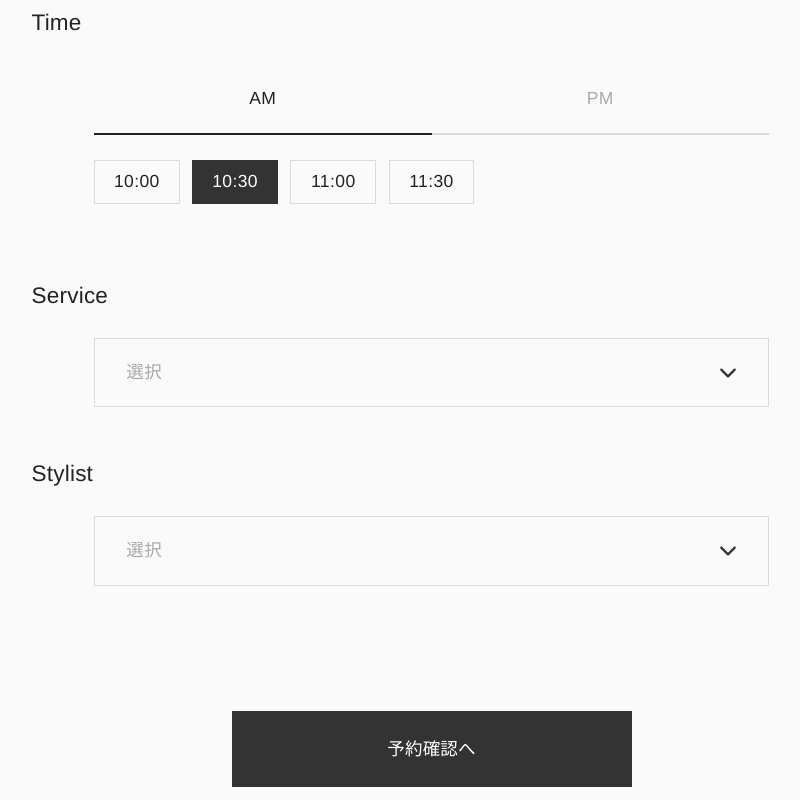
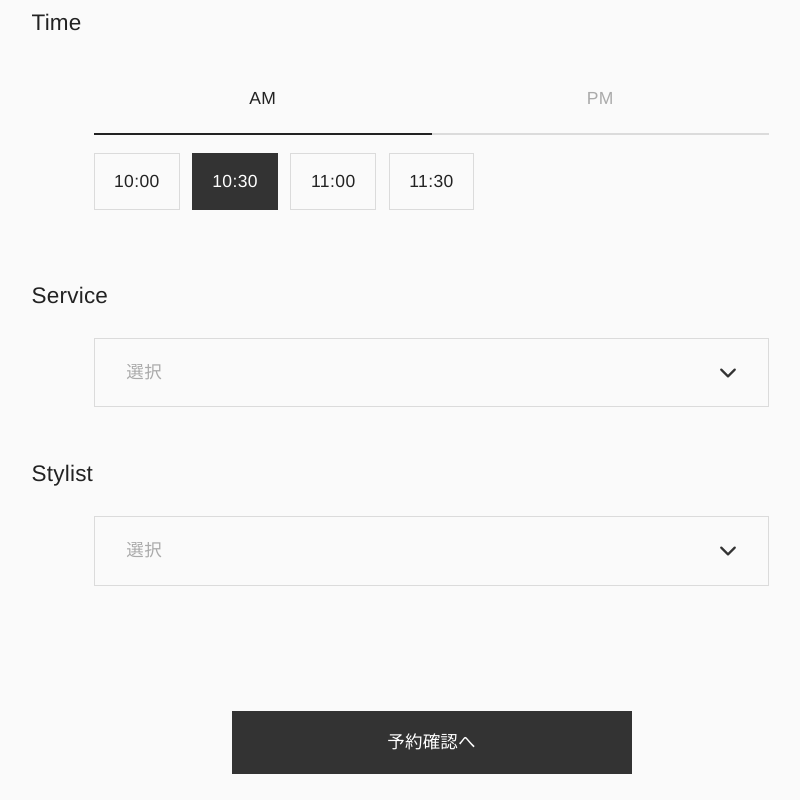
Before and after one commit to koma104/hairsalon-vdo, a Next.js app: page /reserve in a window 1280 px wide. Shown: the part 860-1660 px from the top of the page, without its empty margins (201-1001 px from the left). Built offline with nearby package versions, Linux system fonts and the light colour scheme; a web font is replaced by a local one.

Commit message:
style: ボタン最大幅、スタイル整理など微調整

```diff
--- a/src/app/page.module.css
+++ b/src/app/page.module.css
@@ -337,10 +337,11 @@
 
 .menu-button-wrapper {
   text-align: center;
+  max-width: calc(var(--spacing-3xl) * 4);
+  margin-inline: auto;
 
   @media (min-width: 768px) {
     max-width: calc(var(--spacing-3xl) * 4);
-    margin: 0 auto;
 
     & button {
       font-size: var(--font-sm);
--- a/src/app/reserve/reserve.module.css
+++ b/src/app/reserve/reserve.module.css
@@ -22,7 +22,7 @@
   width: 100%;
 
   @media (min-width: 768px) {
-    padding-inline: calc(var(--spacing-xl) + var(--spacing-xs));
+    padding-inline: calc(var(--spacing-md) * 2);
   }
 }
 
@@ -30,7 +30,7 @@
   width: 100%;
   padding-block: var(--spacing-sm);
   padding-inline: var(--spacing-md);
-  font-size: var(--font-md);
+  font-size: var(--font-sm);
   line-height: 1;
   border: 1px solid var(--color-gray-20);
   background-color: var(--color-gray-05);
@@ -39,10 +39,6 @@
   background-repeat: no-repeat;
   background-position: right var(--spacing-md) center;
   background-size: 1em;
-
-  @media (min-width: 768px) {
-    font-size: var(--font-sm);
-  }
 }
 
 /* プレースホルダー状態の文字色を変更 */
@@ -53,6 +49,8 @@
 .reserve-button-wrapper {
   display: grid;
   place-items: center;
+  max-width: calc(var(--spacing-3xl) * 4);
+  margin-inline: auto;
 
   @media (min-width: 768px) {
     max-width: calc(var(--spacing-3xl) * 4);
--- a/src/components/Button/Button.module.css
+++ b/src/components/Button/Button.module.css
@@ -1,8 +1,8 @@
 .button {
   width: 100%;
-  padding-block: var(--spacing-sm);
+  padding-block: calc(var(--spacing-xs) * 1.5);
   padding-inline: var(--spacing-md);
-  font-size: var(--font-md);
+  font-size: var(--font-sm);
   text-align: center;
   letter-spacing: 0.01em;
   text-transform: uppercase;
@@ -16,10 +16,6 @@
 .primary {
   background-color: var(--color-gray-60);
   color: var(--color-white);
-
-  @media (min-width: 768px) {
-    font-size: var(--font-sm);
-  }
 }
 
 .secondary {
--- a/src/components/Header/Header.module.css
+++ b/src/components/Header/Header.module.css
@@ -146,7 +146,7 @@
 .header-reserve-button {
   position: fixed;
   top: var(--spacing-sm);
-  right: calc(var(--spacing-4xl));
+  right: var(--spacing-4xl);
   z-index: 1001;
   mix-blend-mode: exclusion;
 
--- a/src/components/TimeSelector/TimeSelector.module.css
+++ b/src/components/TimeSelector/TimeSelector.module.css
@@ -3,7 +3,7 @@
   overflow: hidden;
 
   @media (min-width: 768px) {
-    padding-inline: calc(var(--spacing-xl) + var(--spacing-xs));
+    padding-inline: calc(var(--spacing-md) * 2);
   }
 }
 
@@ -34,11 +34,11 @@
   display: grid;
   grid-template-columns: repeat(auto-fill, minmax(80px, 1fr));
   gap: var(--spacing-xs);
-  padding-block: var(--spacing-sm);
+  padding-block: calc(var(--spacing-xs) * 1.5);
   background-color: var(--color-gray-05);
 
   .time-slot {
-    padding-block: var(--spacing-sm);
+    padding-block: calc(var(--spacing-xs) * 1.5);
     padding-inline: var(--spacing-xs);
     font-size: var(--font-sm);
     text-align: center;
@@ -50,10 +50,6 @@
       background-color 0.2s ease,
       border-color 0.2s ease,
       color 0.2s ease;
-
-    @media (min-width: 768px) {
-      padding-block: var(--spacing-xs);
-    }
 
     @media (any-hover: hover) {
       &:hover:not(.selected) {
```
